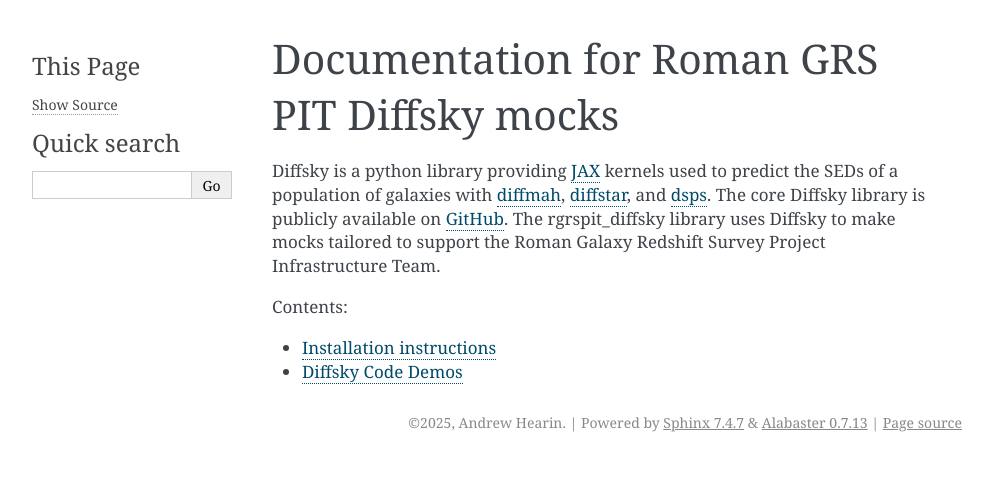
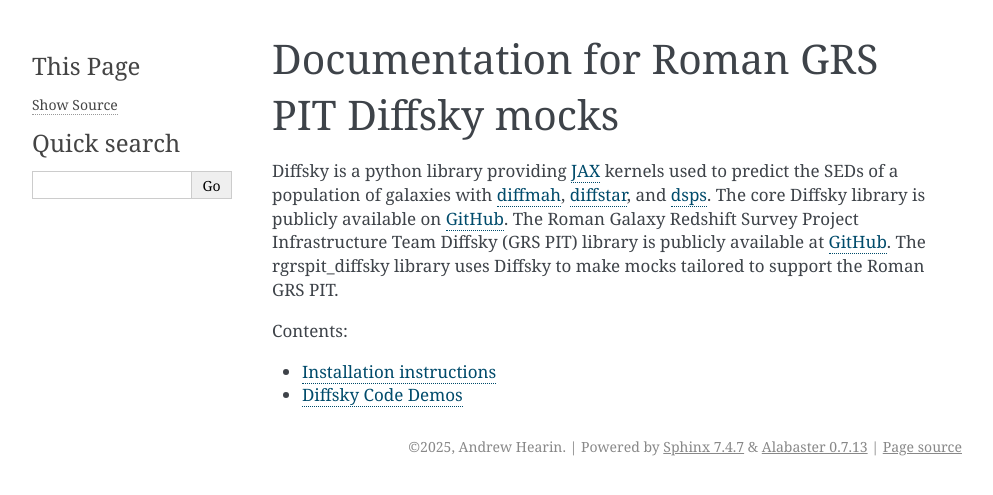
Before and after one commit to roman-grs-pit/rgrspit_diffsky, a Sphinx documentation site: the page built from docs/source/index.rst, in a window 1280 px wide. Shown: the top 495 px of the page, without its empty margins (148-1141 px from the left). Built offline with Sphinx 7.4.7, drawn with Linux system fonts in a browser that asks for light colours; pages that are not in the unit, such as notebooks, are missing from menus.

Commit message:
Update docs with link to github repo

```diff
--- a/docs/source/index.rst
+++ b/docs/source/index.rst
@@ -13,8 +13,10 @@
 and `dsps <https://dsps.readthedocs.io/en/latest/>`__.
 The core Diffsky library is publicly available on
 `GitHub <https://github.com/ArgonneCPAC/diffsky/>`__.
+The Roman Galaxy Redshift Survey Project Infrastructure Team Diffsky (GRS PIT) library
+is publicly available at `GitHub <https://github.com/roman-grs-pit/rgrspit_diffsky/>`__.
 The rgrspit_diffsky library uses Diffsky to make mocks tailored to support
-the Roman Galaxy Redshift Survey Project Infrastructure Team.
+the Roman GRS PIT.
 
 .. toctree::
    :maxdepth: 1
```
